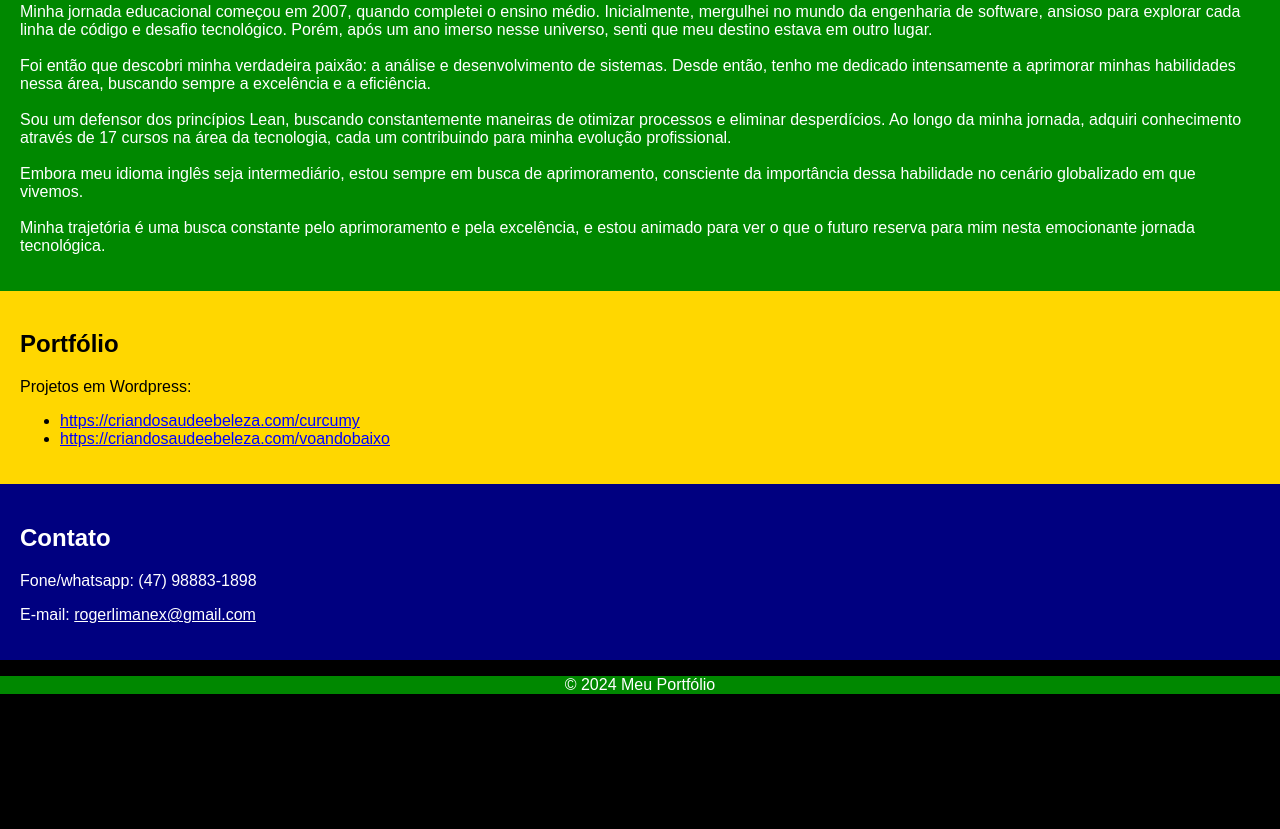
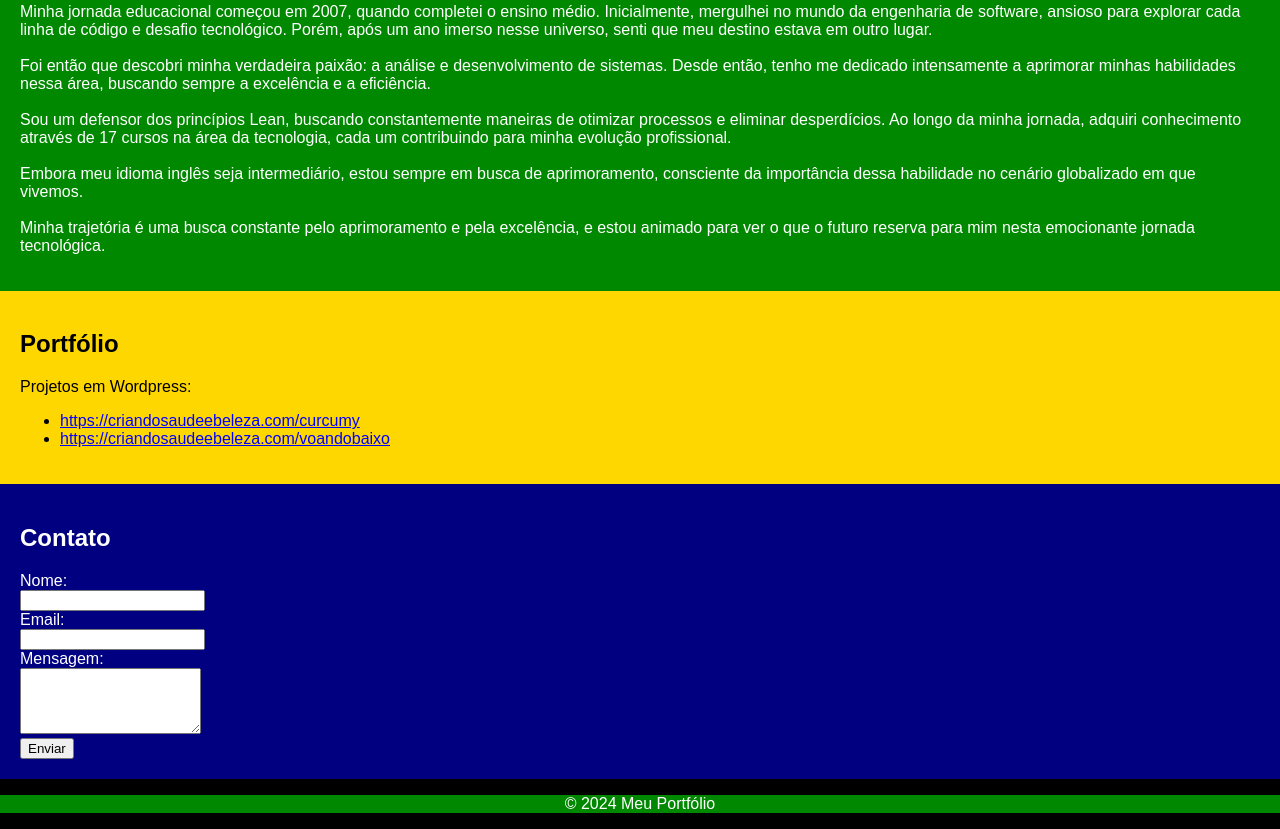
Before and after one commit to RogerLimanex/trabalho.programacao.web, a plain HTML site: page index.html in a window 1280 px wide. Shown: the part 485-1314 px from the top of the page. Before the commit the page ends 1195 px from the top, so only its background shows below. Drawn offline with Linux system fonts and the light colour scheme.

Commit message:
Update index.html

```diff
--- a/index.html
+++ b/index.html
@@ -55,11 +55,18 @@
     </section>
 
     <!-- Seção "Contato" -->
-    <section id="contato" style="background-color: #000080; color: #ffffff;"> <!-- Cor de fundo e texto da seção -->
-        <h2>Contato</h2>
-        <p>Fone/whatsapp: (47) 98883-1898</p>
-        <p>E-mail: <a href="mailto:rogerlimanex@gmail.com" style="color: #ffffff;">rogerlimanex@gmail.com</a></p>
-    </section>
+<section id="contato" style="background-color: #000080; color: #ffffff;"> <!-- Cor de fundo e texto da seção -->
+    <h2>Contato</h2>
+    <form action="mailto:rogerlimanex@gmail.com" method="post" enctype="text/plain">
+        <label for="nome">Nome:</label><br>
+        <input type="text" id="nome" name="nome" required><br>
+        <label for="email">Email:</label><br>
+        <input type="email" id="email" name="email" required><br>
+        <label for="mensagem">Mensagem:</label><br>
+        <textarea id="mensagem" name="mensagem" rows="4" required></textarea><br>
+        <input type="submit" value="Enviar">
+    </form>
+</section>
 
     <footer style="background-color: #008800; text-align: center; color: #ffffff;"> <!-- Cor de fundo e texto do rodapé -->
         <p>&copy; 2024 Meu Portfólio</p>
```
